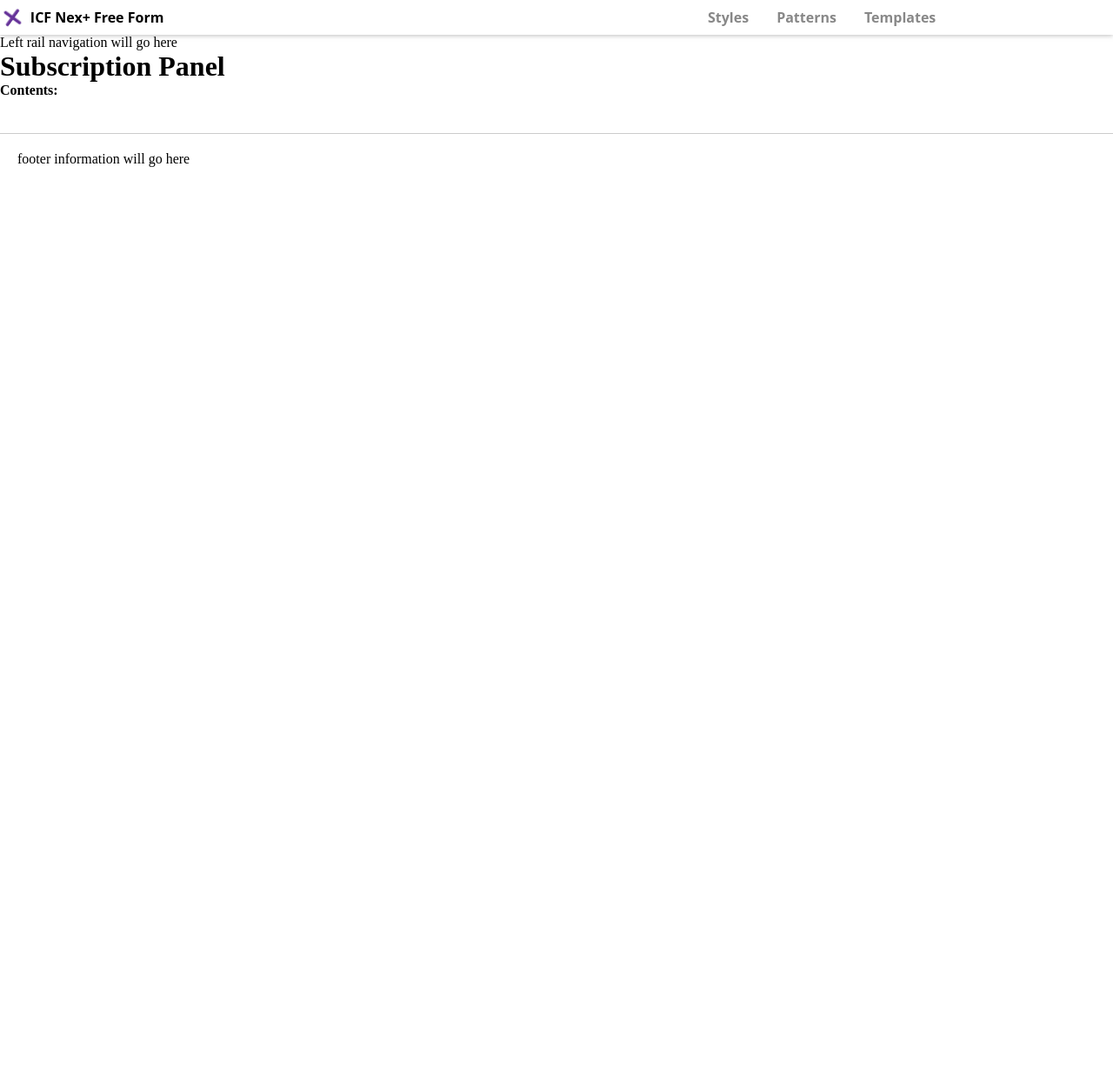
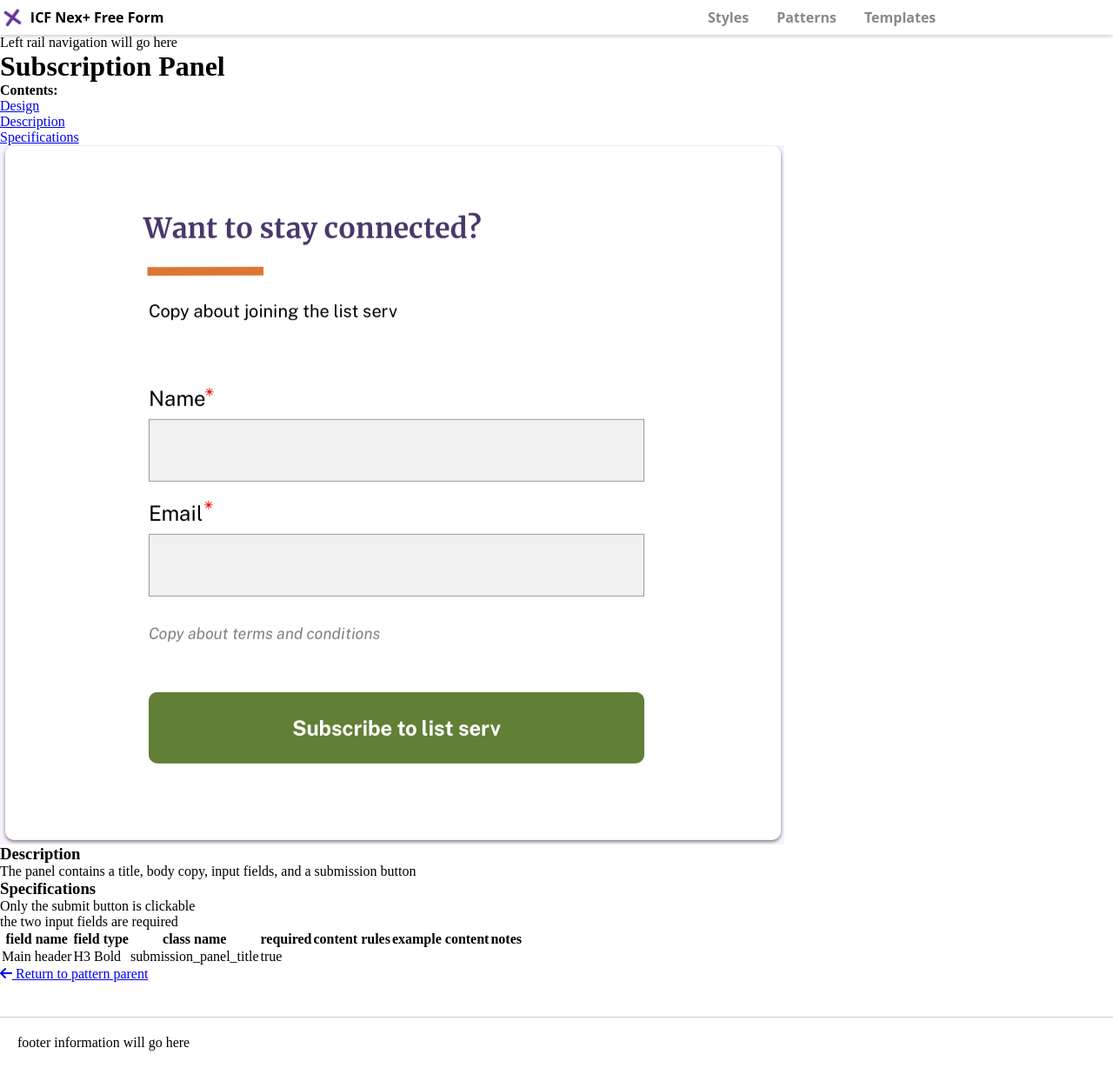
Before and after one commit to ux-at-icfnext/herc, a Jekyll site: the page built from pages/patterns/subscription-panel.md, in a window 1280 px wide and 1228 px high. Shown: the whole window at 87% size. Built offline with Jekyll 4.4.1, drawn with Linux system fonts in a browser that asks for light colours; nearby versions of some CDN libraries.

Commit message:
Update Pattern Specifications “subscription-panel”

```diff
--- a/pages/patterns/subscription-panel.md
+++ b/pages/patterns/subscription-panel.md
@@ -2,5 +2,16 @@
 layout: patterns
 title: Subscription Panel
 permalink: /connect
+description: The panel contains a title, body copy, input fields, and a submission button
+parent: submission_panel
 category: pattern
+specification: |-
+  * Only the submit button is clickable
+  * the two input fields are required
+designimg: /assets/img/uploads/screen-shot-2022-01-19-at-11.52.49-am.png
+schema:
+  - fieldname: Main header
+    type: H3 Bold
+    class: submission_panel_title
+    required: true
 ---
```
Also changed, not shown: assets/img/uploads/screen-shot-2022-01-19-at-11.52.49-am.png (added).
